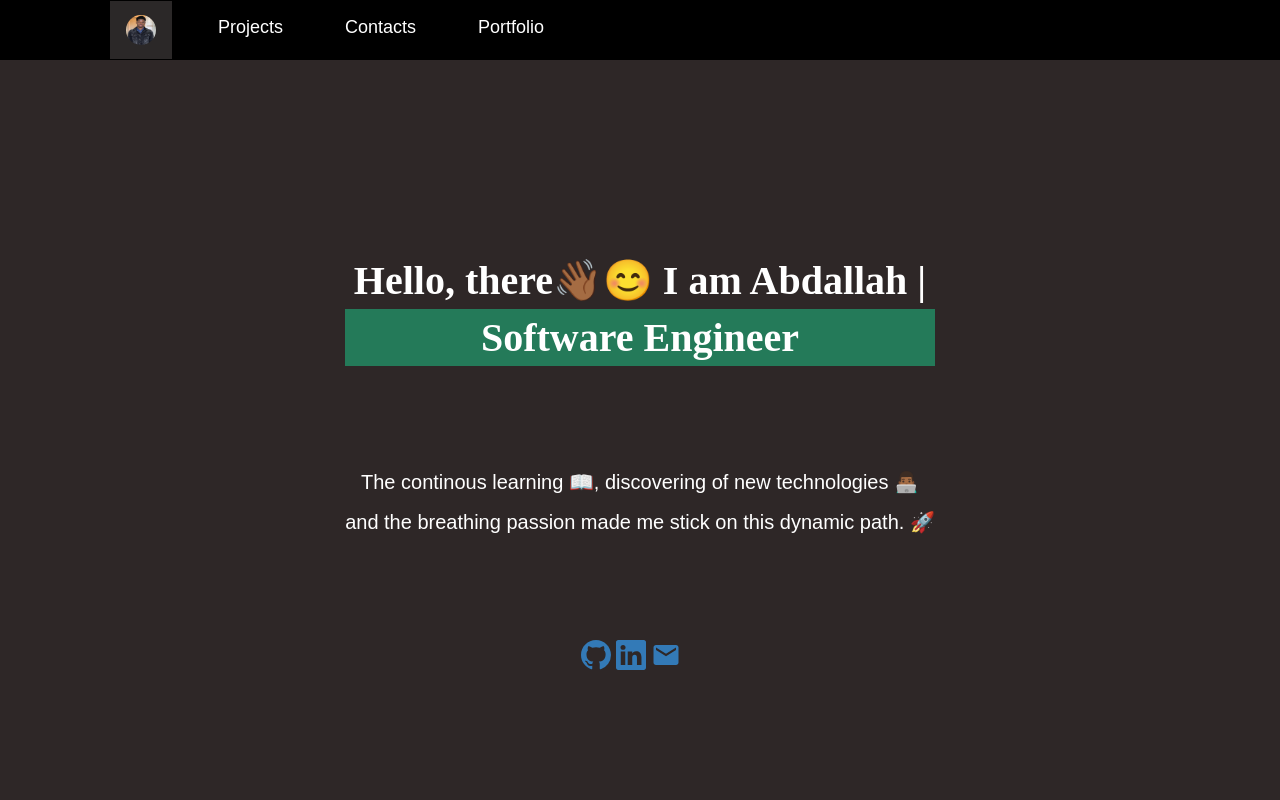
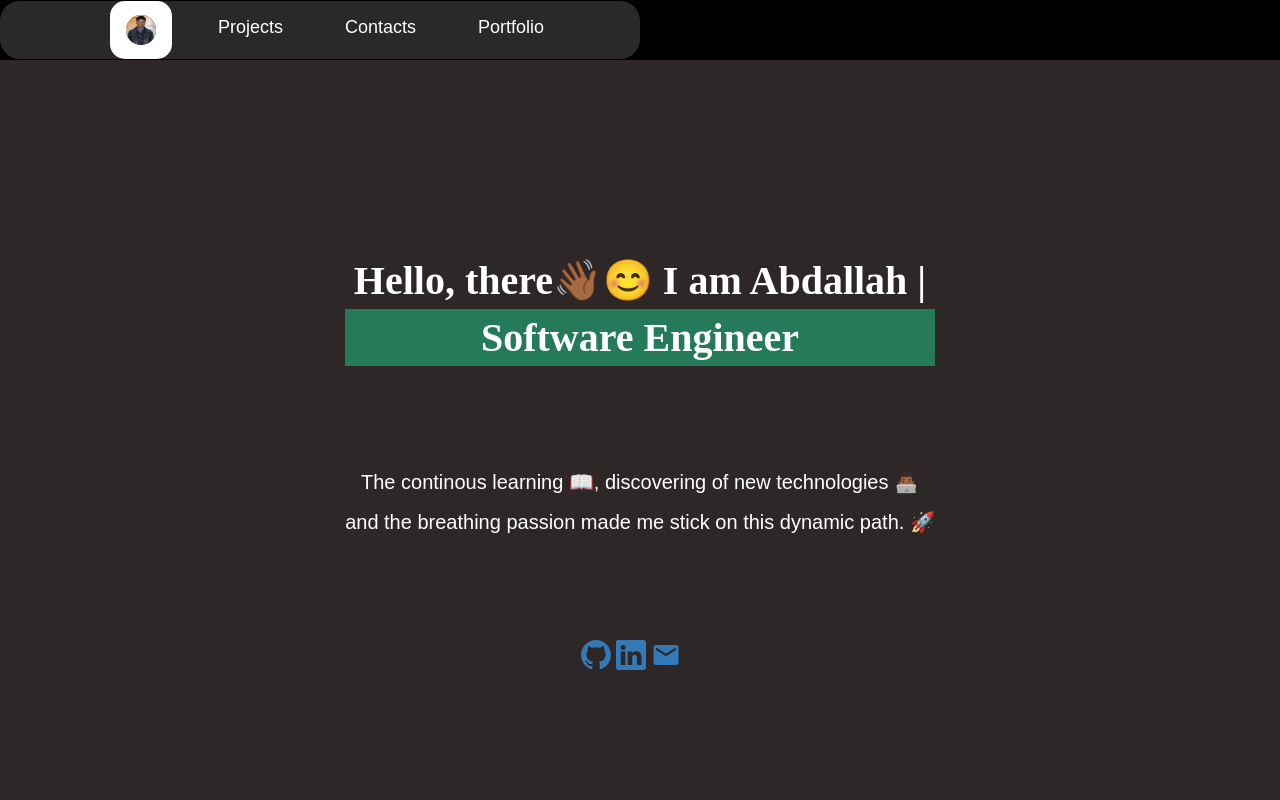
Before and after one commit to Absidaa/Absidaa, a Next.js app: page / in a window 1280 px wide. In both pictures the pointer is over the link 140 px from the left and 30 px from the top of the page. Shown: the top 800 px of the page. Built offline with nearby package versions, Linux system fonts and the light colour scheme; a web font is replaced by a local one.

Commit message:
updated website

```diff
--- a/styles/navbar.module.css
+++ b/styles/navbar.module.css
@@ -79,9 +79,20 @@
 
 .navbar a:hover,
 .dropdown:hover .dropbtn {
+  background-color: white;
+  border-radius: 15px;
+  color: blue;
+}
+.navbar .rightSide a:hover,
+.dropdown:hover .dropbtn {
+  background-color: white;
+  border-radius: 1px;
+  color: blue;
+}
+.navbar :hover {
   background-color: rgb(43, 40, 40);
+  border-radius: 20px;
 }
-
 .dropdown_content {
   display: none;
   position: absolute;
```
